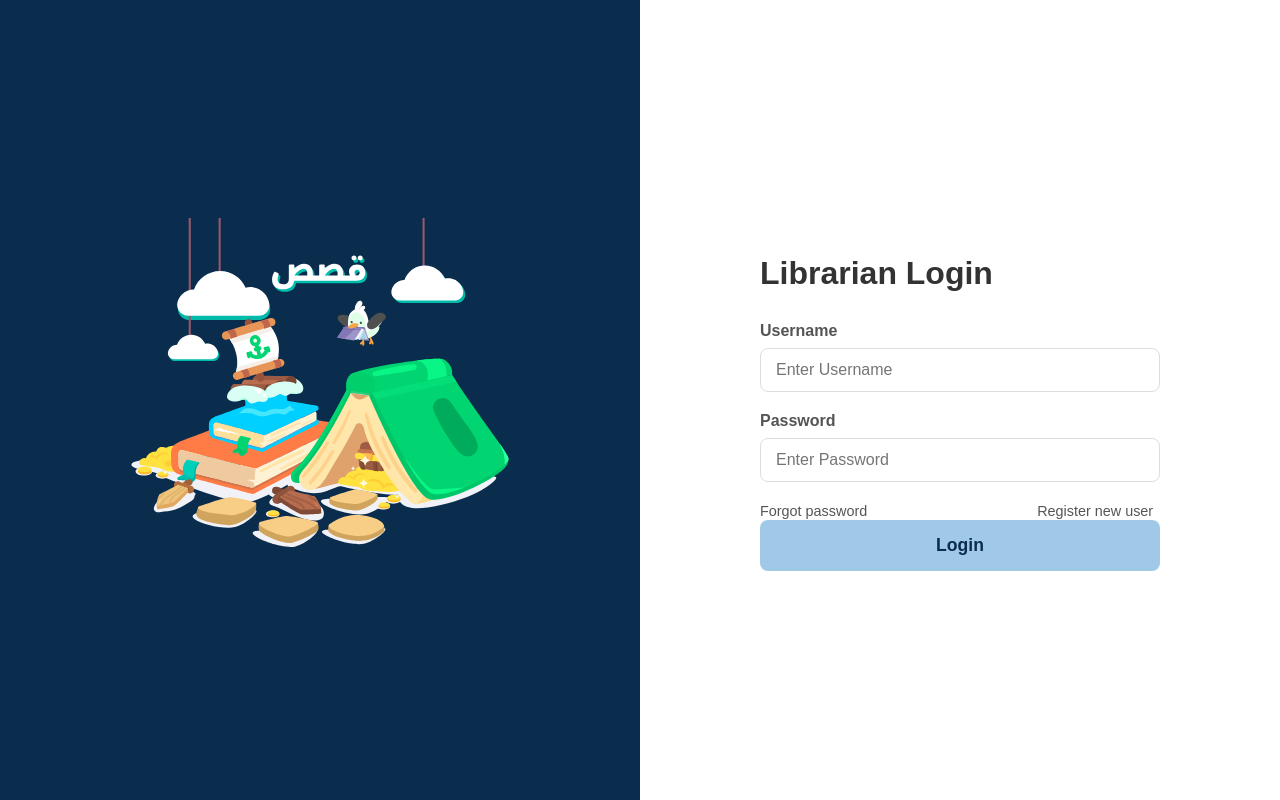
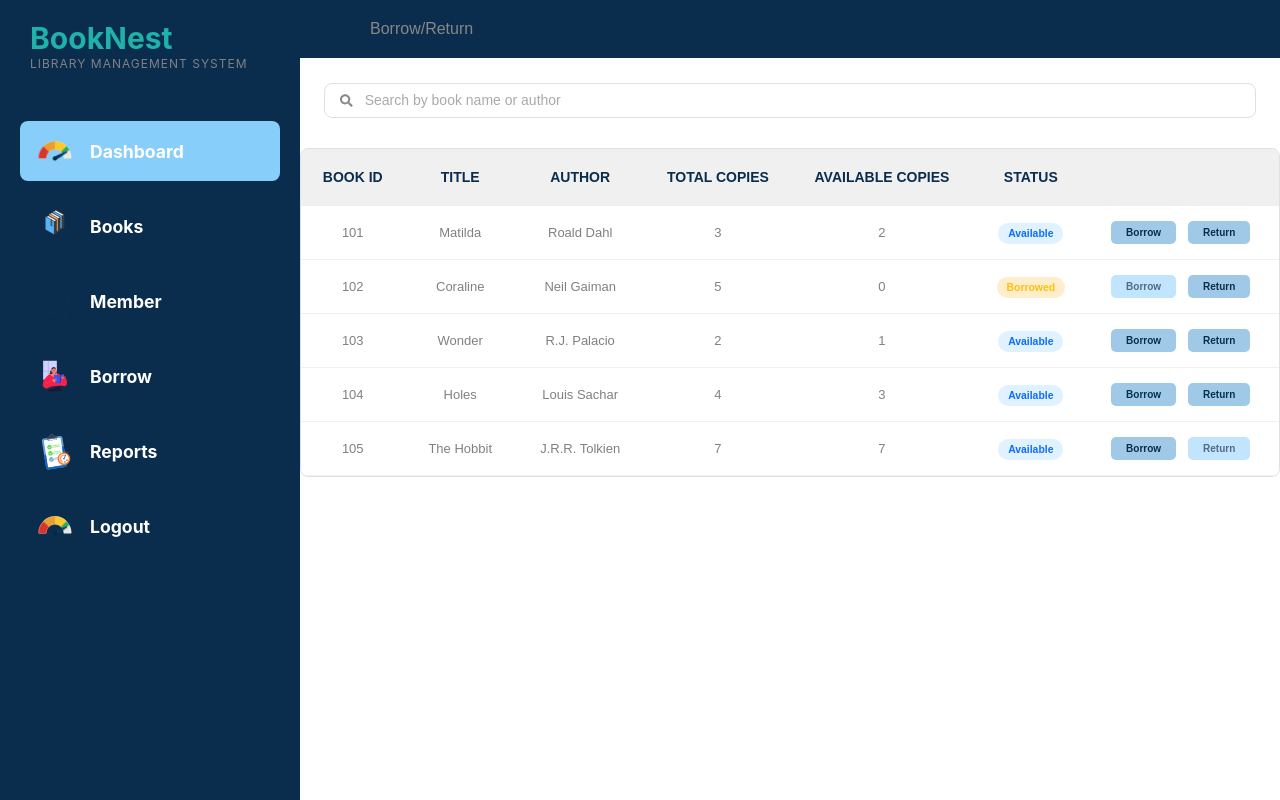
Before and after one commit to Sadeeshana/Library-system, a React (Create React App) app in the folder frontend/: page / in a window 1280 px wide. Built offline with nearby package versions, Linux system fonts and the light colour scheme.

Commit message:
Add_book.js and Add_book.css 100%, Borrow_return_management.js and Borrow_return_management.css 100%, Modify_member.js and Modify_member.css 100%

```diff
--- a/frontend/src/App.js
+++ b/frontend/src/App.js
@@ -1,39 +1,24 @@
 import React from "react";
 import './App.css';
-import Login from './Login';
-import './Login.css';
+import BorrowReturnManagement from "./Borrow_return_management";
+import Modify_member from "./Modify_member";
 import Sidebar from "./Sidebar";
-import Dashboard from "./Dashboard";
-import {Routes,Route} from "react-router-dom";
+import Add_book from "./Add_book";
 
 
-function Dashboardlayout() {
+function App() {
     return (
         <div className="app-container">
             {/* 2. Add the Sidebar component here */}
             <Sidebar />
 
-            {/* 3. This will be our main content area */}
+            {/* 3. This will be our main content area*/}
             <div className="main-content">
-                <Dashboard />
+                <BorrowReturnManagement />
             </div>
         </div>
+
     )
 }
 
-
-        //Route
-    function App() {
-        return (
-            // 3. DEFINE YOUR ROUTES
-            <Routes>
-                {/* URL "/" will show the Login Page */}
-                <Route path="/" element={<Login />} />
-
-                {/* URL "/dashboard" will show the Dashboard Page */}
-                <Route path="/dashboard" element={<Dashboardlayout />} />
-            </Routes>
-        );
-    }
-
 export default App;
```
Also changed, not shown: frontend/src/index.js (+5 -5 lines).
